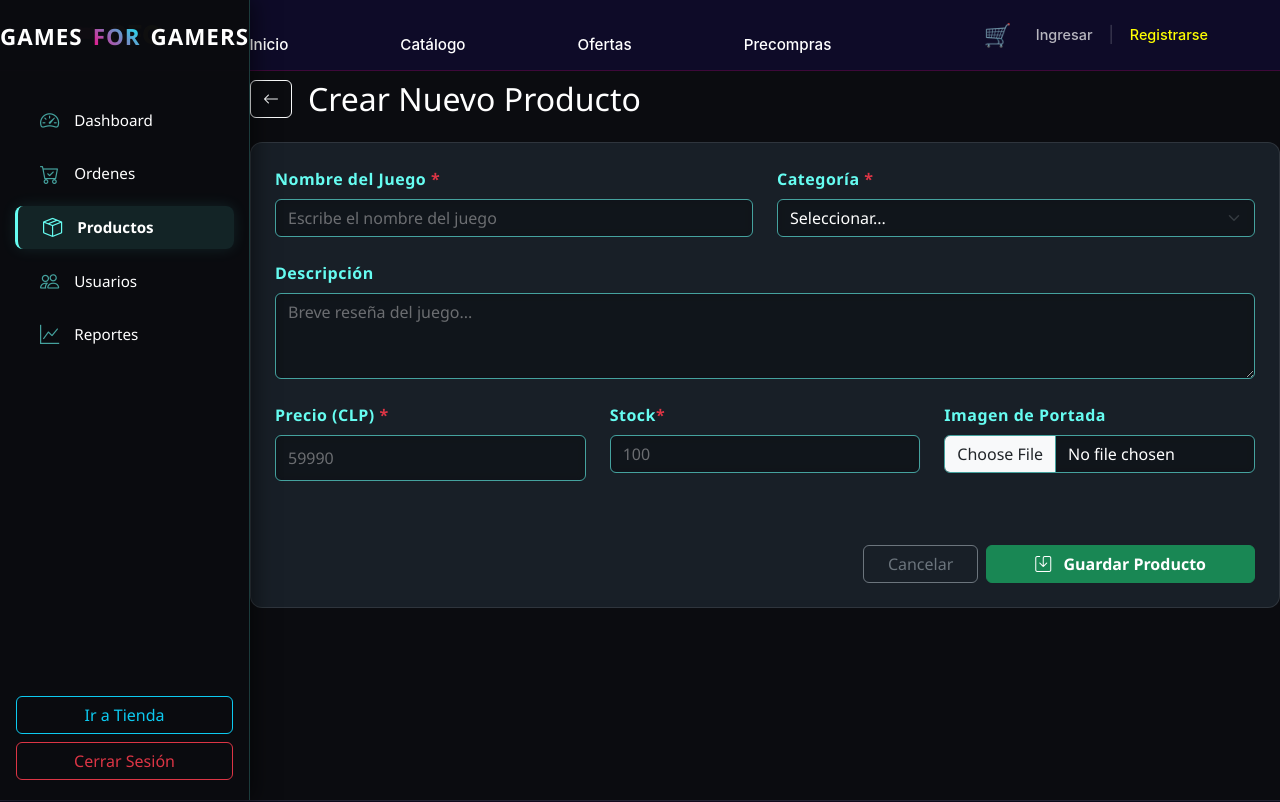
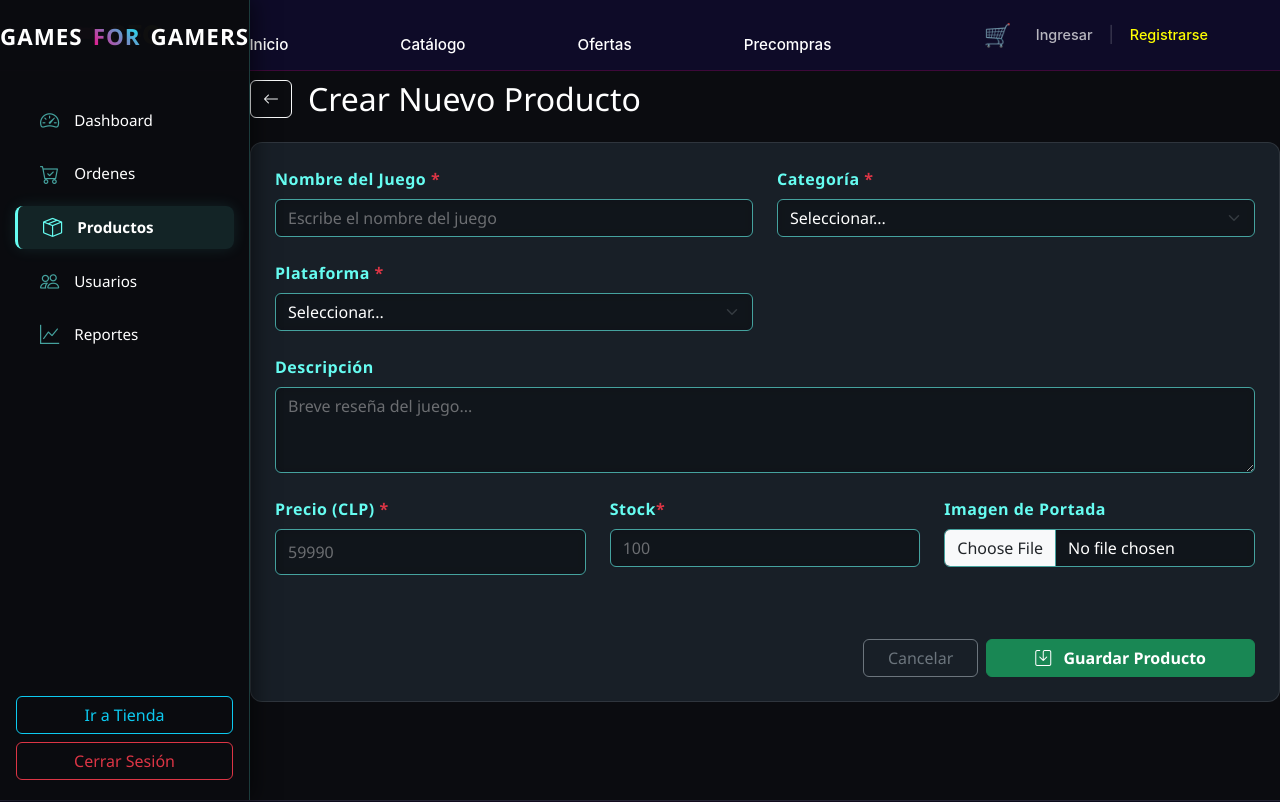
Before and after one commit to spinozajose/GamesForGamers, a React (Vite) app: page /panel-admin/productos/nuevoproducto in a window 1280 px wide. Shown: the top 802 px of the page. Built offline with nearby package versions, Linux system fonts and the light colour scheme.

Commit message:
Actualizacion del nuevo producto

```diff
--- a/src/components/Admin/NuevoProducto.jsx
+++ b/src/components/Admin/NuevoProducto.jsx
@@ -72,6 +72,21 @@ function NuevoProducto() {
                             <option value="terror">Terror</option>
                         </select>
                     </div>
+                     <div className="col-md-6">
+                        <label htmlFor="plataforma" className="form-label">Plataforma <span className="text-danger">*</span></label>
+                        <select
+                            className="form-select form-select-neon"
+                            id="plataforma"
+                            required
+                            onChange={(e) => setFormData({...formData, plataforma: e.target.value})}
+                        >
+                            <option value="" disabled selected>Seleccionar...</option>
+                            <option value="pc">PC</option>
+                            <option value="ps5">PlayStation 5</option>
+                            <option value="xbox">Xbox Series X</option>
+                            <option value="switch">Nintendo Switch</option>
+                        </select>
+                    </div>
                     <div className="col-12">
                         <label htmlFor="descripcion" className="form-label">Descripción</label>
                         <textarea
```
